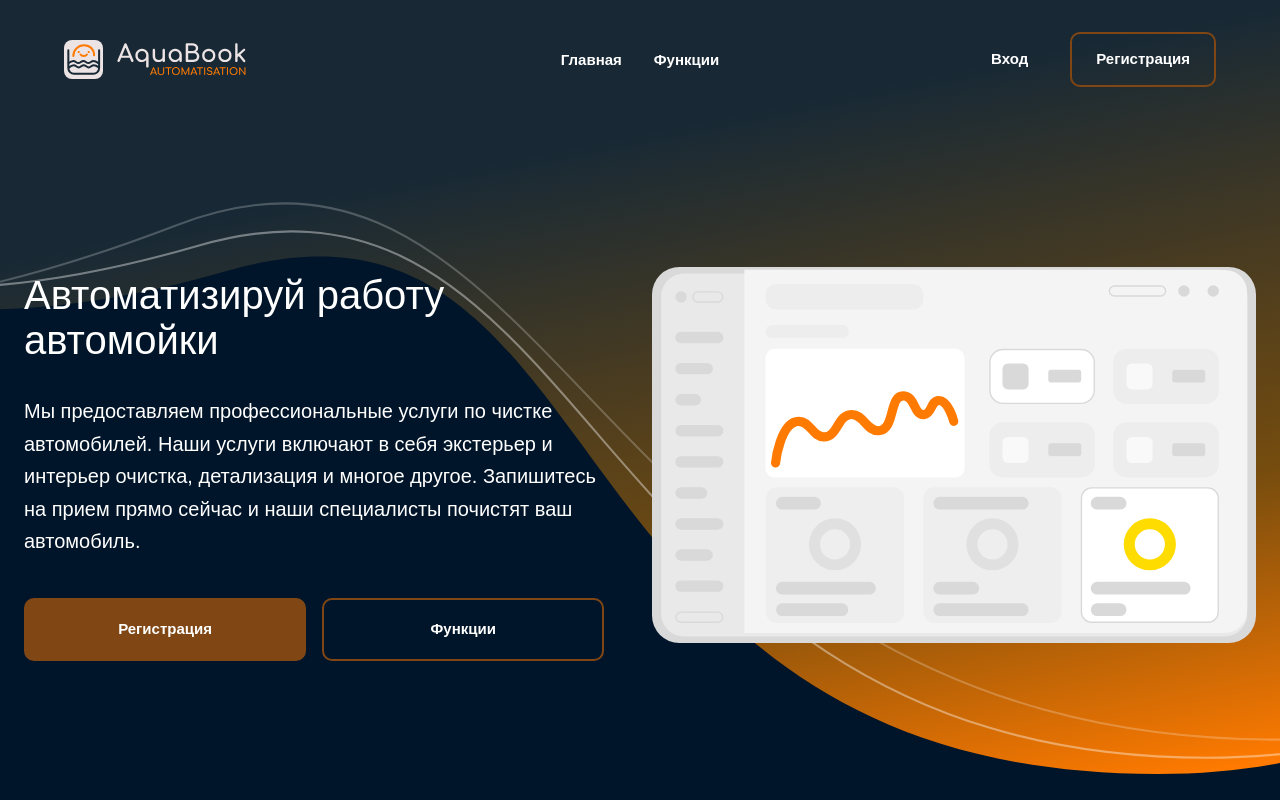
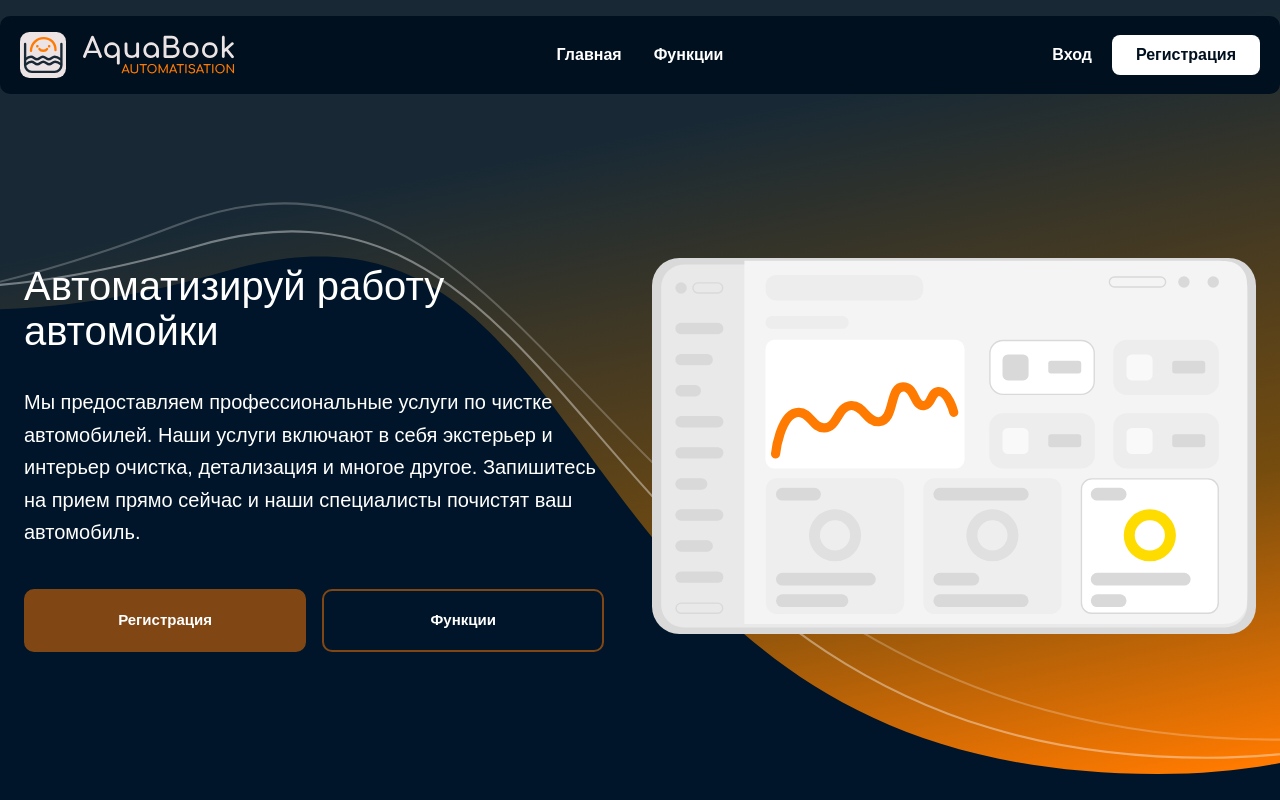
Before and after one commit to authweb/aquabook-automatisation, a React (Create React App) app: page / in a window 1280 px wide. Built offline with nearby package versions, Linux system fonts and the light colour scheme; what daypilot-pro-react would draw is missing.

Commit message:
обновление стилей

```diff
--- a/src/components/HomePage/Header/Header.jsx
+++ b/src/components/HomePage/Header/Header.jsx
@@ -25,67 +25,59 @@ const Header = () => {
 		logout();
 	};
 	return (
-		<header className="relative">
-			<div className="p-4 md:py-6 md:px-16 flex items-center justify-center">
-				<div className="flex items-center logo-pos flex-1">
+		<header className='the-header--sticky the-header'>
+			<div className='the-header__navbar the-header__navbar--black'>
+				<div className='the-header__navbar-side the-header__navbar-side--left sm:w-auto w-12'>
 					<Link
-						to="/"
-						className=" font-comfort sm:text-xl whitespace-no-wrap relative align-middle py-4 pr-4">
-						<Logo />
+						to='/'
+						className='router-link-active router-link-exact-active the-header__root-link'>
+						<Logo className='the-header__logo' />
 					</Link>
 				</div>
-				<nav className="hidden lg:flex flex-grow justify-center">
-					<Link
-						to="/"
-						className="px-2 mx-2 md:mx-5 font-bold hover:text-l_green text-mid">
+				<div className='the-header__desktop-items'>
+					<Link to='/' className='the-header__desktop-item'>
 						Главная
 					</Link>
-					<Link
-						to="/features"
-						className="px-2 mx-2 md:mx-5 font-bold hover:text-l_green text-mid">
+					<Link to='/features' className='the-header__desktop-item'>
 						Функции
 					</Link>
-				</nav>
-				<div className="lg:flex-1 flex items-center justify-end">
-					<div className="flex -mx-2 hidden lg-flex">
+				</div>
+				<div className='the-header__navbar-side the-header__navbar-side--right'>
+					<div className='the-header__navbar-buttons'>
+						<div className='flex gap-5 items-center'>
 							{isAuthenticated && (
 								<>
-								<div className="px-2">
 									<Link
 										to={`/dashboard/calendar?today=${stats.today}&range_start=${stats.rangeStart}`}
-										className="btn-hp block w-full">
-										<span className="btn-hp__content btn-hp__content--btn rounded-10 border-2 flex items-center justify-center whitespace-no-wrap w-full py-4 px-6 btn-hp--link btn-hp--solid">
-											<span>Панель управления</span>
+										className='the-header__root-link w-full sm:w-auto base-button base-button--inverted base-button--xs base-button--bg'>
+										<span className='base-button__text base-button__text--center'>
+											Панель управления
 										</span>
 									</Link>
-								</div>
-								<div className="px-2">
-									<Link className="btn-hp block w-full" onClick={handleLogout}>
-										<span className="btn-hp__content btn-hp__content--btn rounded-10 border-2 flex items-center justify-center whitespace-no-wrap w-full py-4 px-6 btn-hp--primary btn-hp--outline">
-											<span>Выход</span>
-										</span>
+									<Link
+										className='the-header__root-link mx-auto sm:mx-0 base-button base-button--text-inverted base-button--xs'
+										onClick={handleLogout}>
+										<span className='base-button__text'>Выход </span>
 									</Link>
-								</div>
 								</>
 							)}
 							{!isAuthenticated && (
 								<>
-								<div className="px-2">
-									<Link to="/login" className="btn-hp block w-full">
-										<span className="btn-hp__content btn-hp__content--btn rounded-10 border-2 flex items-center justify-center whitespace-no-wrap w-full py-4 px-6 btn-hp--link btn-hp--solid">
-											<span>Вход</span>
+									<Link
+										to='/register'
+										className='the-header__root-link w-full sm:w-auto base-button base-button--inverted base-button--xs base-button--bg'>
+										<span className='base-button__text base-button__text--center'>
+											Регистрация
 										</span>
 									</Link>
-								</div>
-								<div className="px-2">
-									<Link to="/register" className="btn-hp block w-full">
-										<span className="btn-hp__content btn-hp__content--btn rounded-10 border-2 flex items-center justify-center whitespace-no-wrap w-full py-4 px-6 btn-hp--primary btn-hp--outline">
-											<span>Регистрация</span>
-										</span>
+									<Link
+										to='/login'
+										className='the-header__root-link mx-auto sm:mx-0 base-button base-button--text-inverted base-button--xs'>
+										<span className='base-button__text'>Вход </span>
 									</Link>
-								</div>
 								</>
 							)}
+						</div>
 					</div>
 				</div>
 			</div>
--- a/src/scss/dashboard.scss
+++ b/src/scss/dashboard.scss
@@ -812,7 +812,7 @@ html[data-dark="true"] .eb-booking-invoice__decor:before {
 .ab-select {
 	position: relative;
 	&__dropdown {
-		background-color: rgba(var(--card-color-none-rgb), 1);
+		background-color: rgba(var(--bg-color-none-rgb), 1);
 		color: rgba(var(--white-color-none-rgb), 1);
 		border-radius: 0.25rem;
 		visibility: visible;
@@ -828,7 +828,7 @@ html[data-dark="true"] .eb-booking-invoice__decor:before {
 		z-index: 120;
 		@media (min-width: 692px) {
 			& {
-				background-color: rgba(var(--card-color-none-rgb), 1);
+				background-color: rgba(var(--bg-color-none-rgb), 1);
 				color: rgba(var(--white-color-none-rgb), 1);
 				box-shadow: 0 0 4px rgba(0, 0, 0, 0.2);
 				overflow: auto;
@@ -1409,7 +1409,7 @@ html[data-dark="true"] .eb-booking-invoice__decor:before {
 		position: fixed;
 		width: 100%;
 		background-color: #fff;
-		background-color: rgba($bg-color, 1);
+		background-color: rgba(var(--card-color-none-rgb), 1);
 		color: #14171d;
 		color: rgba(var(--c-on-surface-rgb), var(--text-opacity, 1));
 		bottom: env(safe-area-inset-bottom, 0);
@@ -1432,8 +1432,8 @@ html[data-dark="true"] .eb-booking-invoice__decor:before {
 		max-width: 100%;
 		margin-left: auto;
 		margin-right: auto;
-		background-color: rgba($bg-color, 1);
-		color: rgba($white-color, 1);
+		background-color: rgba(var(--card-color-none-rgb), 1);
+		color: rgba(var(--white-color-none-rgb), 1);
 	}
 	&__header {
 		display: flex;
--- a/src/scss/globalscss/_global.scss
+++ b/src/scss/globalscss/_global.scss
@@ -886,6 +886,155 @@ p {
 	padding-top: 1.5rem;
 }
 
+.w-1 {
+	width: 0.25rem; /* 4px если базовый шрифт 16px */
+}
+
+.w-2 {
+	width: 0.5rem; /* 8px если базовый шрифт 16px */
+}
+
+.w-4 {
+	width: 1rem; /* 16px если базовый шрифт 16px */
+}
+
+.w-6 {
+	width: 1.5rem; /* 24px если базовый шрифт 16px */
+}
+
+.w-8 {
+	width: 2rem; /* 32px если базовый шрифт 16px */
+}
+
+.w-10 {
+	width: 2.5rem; /* 40px если базовый шрифт 16px */
+}
+
+.w-12 {
+	width: 3rem; /* 48px если базовый шрифт 16px */
+}
+
+.w-16 {
+	width: 4rem; /* 64px если базовый шрифт 16px */
+}
+
+.w-20 {
+	width: 5rem; /* 80px если базовый шрифт 16px */
+}
+
+.w-24 {
+	width: 6rem; /* 96px если базовый шрифт 16px */
+}
+
+.w-32 {
+	width: 8rem; /* 128px если базовый шрифт 16px */
+}
+
+.w-40 {
+	width: 10rem; /* 160px если базовый шрифт 16px */
+}
+
+.w-48 {
+	width: 12rem; /* 192px если базовый шрифт 16px */
+}
+
+.w-56 {
+	width: 14rem; /* 224px если базовый шрифт 16px */
+}
+
+.w-64 {
+	width: 16rem; /* 256px если базовый шрифт 16px */
+}
+
+/* ...и так далее до необходимого размера */
+
+/* Full width */
+.w-full {
+	width: 100%;
+}
+
+/* Auto width */
+.w-auto {
+	width: auto;
+}
+
+.sm\:w-auto {
+	width: auto;
+}
+
+.gap-1 {
+	gap: 0.25rem; /* 4px если базовый шрифт 16px */
+}
+
+.gap-2 {
+	gap: 0.5rem; /* 8px если базовый шрифт 16px */
+}
+
+.gap-3 {
+	gap: 0.75rem; /* 12px если базовый шрифт 16px */
+}
+
+.gap-4 {
+	gap: 1rem; /* 16px если базовый шрифт 16px */
+}
+
+.gap-5 {
+	gap: 1.25rem; /* 20px если базовый шрифт 16px */
+}
+
+.gap-6 {
+	gap: 1.5rem; /* 24px если базовый шрифт 16px */
+}
+
+.gap-8 {
+	gap: 2rem; /* 32px если базовый шрифт 16px */
+}
+
+.gap-10 {
+	gap: 2.5rem; /* 40px если базовый шрифт 16px */
+}
+
+.gap-12 {
+	gap: 3rem; /* 48px если базовый шрифт 16px */
+}
+
+.gap-16 {
+	gap: 4rem; /* 64px если базовый шрифт 16px */
+}
+
+.gap-20 {
+	gap: 5rem; /* 80px если базовый шрифт 16px */
+}
+
+.gap-24 {
+	gap: 6rem; /* 96px если базовый шрифт 16px */
+}
+
+.gap-32 {
+	gap: 8rem; /* 128px если базовый шрифт 16px */
+}
+
+.gap-40 {
+	gap: 10rem; /* 160px если базовый шрифт 16px */
+}
+
+.gap-48 {
+	gap: 12rem; /* 192px если базовый шрифт 16px */
+}
+
+.gap-56 {
+	gap: 14rem; /* 224px если базовый шрифт 16px */
+}
+
+.gap-64 {
+	gap: 16rem; /* 256px если базовый шрифт 16px */
+}
+
+/* Особый случай: без gap */
+.gap-0 {
+	gap: 0;
+}
+
 .border-2 {
 	border-width: 2px;
 }
--- a/src/scss/header.scss
+++ b/src/scss/header.scss
@@ -192,3 +192,143 @@ ui-kit-header .line-clamp {
 	font-size: 16px;
 	line-height: 24px;
 }
+
+.the-header {
+	--navbar-width: 82rem;
+	--transition-fn: cubic-bezier(0.4, 0, 0.2, 1);
+	isolation: isolate;
+	padding: 0;
+	position: relative;
+	transform: translateZ(0);
+	transition: color 0.3s, background-color 0.3s;
+	width: 100%;
+	z-index: 100;
+	&__logo {
+		height: 3rem;
+		width: auto;
+		@media (min-width: 768px) {
+			height: 2.875rem;
+		}
+	}
+	&__navbar {
+		--tw-bg-opacity: 1;
+		background-color: rgb(255 255 255 / var(--tw-bg-opacity));
+		--tw-text-opacity: 1;
+		align-items: center;
+		color: rgb(0 16 31 / var(--tw-text-opacity));
+		display: flex;
+		height: var(--navbar-height);
+		margin: 0 auto;
+		max-width: 100%;
+		padding: 0.9375rem 1.25rem;
+		transition: box-shadow 0.12s, color 0.3s, background-color 0.3s;
+		width: var(--navbar-width);
+		&-buttons {
+			display: none;
+			@media (min-width: 1024px) {
+				display: flex;
+			}
+			& > * {
+				flex-direction: row-reverse;
+			}
+		}
+		&--black {
+			--tw-bg-opacity: 1;
+			background-color: rgb(0 16 31 / var(--tw-bg-opacity));
+			--tw-text-opacity: 1;
+			color: rgb(255 255 255 / var(--tw-text-opacity));
+		}
+		@media (min-width: 1024px) {
+			border-radius: 0.625rem;
+			height: calc(var(--navbar-height) - 2rem);
+			padding-bottom: 1rem;
+			padding-top: 1rem;
+		}
+		&-side {
+			align-items: center;
+			display: flex;
+			flex: 1 1 50%;
+			@media (min-width: 1280px) {
+				flex: 1 1 50%;
+			}
+			&--left {
+				flex: 1 2 50%;
+			}
+			&--right {
+				flex: 1 2 50%;
+				justify-content: flex-end;
+			}
+		}
+	}
+
+	&--sticky {
+		left: 0;
+		position: sticky;
+		right: 0;
+		top: 0;
+	}
+	&__desktop {
+		&-items {
+			display: none;
+			@media (min-width: 1024px) {
+				align-items: center;
+				display: flex;
+				flex: 1 0 50%;
+				gap: 2rem;
+				justify-content: center;
+				padding: 0 2rem;
+			}
+		}
+		&-item {
+			font-weight: var(--font-weight-medium);
+			transition: color 0.2s;
+		}
+	}
+	@media (min-width: 1024px) {
+		padding: 1rem 0;
+	}
+}
+
+.base-button {
+	align-items: center;
+	display: inline-flex;
+	font-size: 1rem;
+	font-weight: var(--font-weight-medium);
+	line-height: 1;
+	max-width: 100%;
+	transition-duration: 0.2s;
+	transition-property: background-color, color;
+	&--bg {
+		justify-content: center;
+	}
+	&--inverted {
+		background-color: rgb(255 255 255 / var(--tw-bg-opacity));
+		color: rgb(0 16 31 / var(--tw-text-opacity)) !important;
+	}
+	&__text {
+		align-items: center;
+		display: flex;
+		flex-grow: 1;
+		text-align: start;
+		&--center {
+			justify-content: center;
+			text-align: center;
+		}
+	}
+}
+
+.base-button--inverted,
+.base-button--mono:active {
+	--tw-bg-opacity: 1;
+	--tw-text-opacity: 1;
+}
+
+.base-button--xs.base-button--bg {
+	border-radius: 0.5rem;
+	min-height: 2.5rem;
+	min-width: 2.5rem;
+}
+
+.base-button--xs.base-button--bg .base-button__text {
+	padding: 0.5rem 1.5rem;
+}
```
Lines whose indentation alone changed are shown as unchanged.
